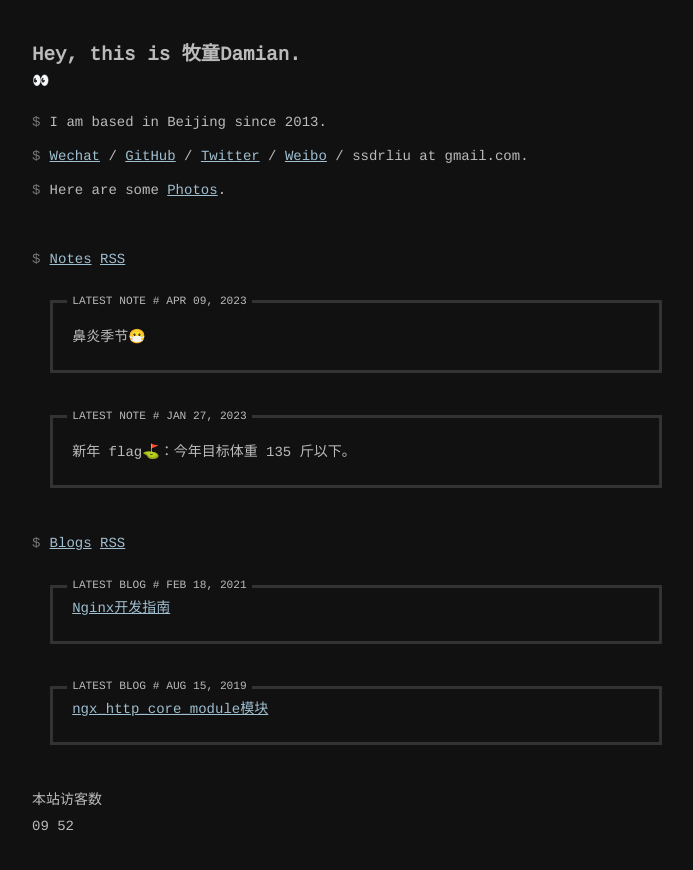
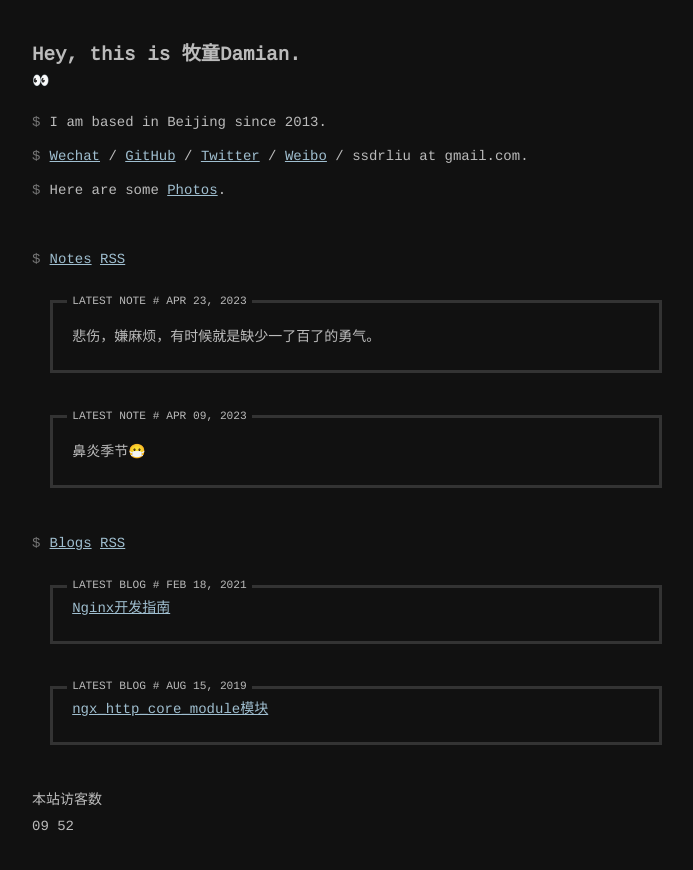
Before and after one commit to ssdr/site, a Jekyll site: the page built from index.html, in a window 1280 px wide. Shown: the top 870 px of the page, without its empty margins (293-986 px from the left). Built offline with Jekyll 4.4.1, drawn with Linux system fonts in a browser that asks for light colours; comment, search, counter and statistics services are not loaded.

Commit message:
📝 Update an entry via micropub

```diff
--- a/_data/notes.yml
+++ b/_data/notes.yml
@@ -1,3 +1,7 @@
+- date: 2023/04/23 16:18
+  content: |
+    悲伤，嫌麻烦，有时候就是缺少一了百了的勇气。
+
 - date: 2023/04/09 17:48
   content: |
     鼻炎季节😷
```
